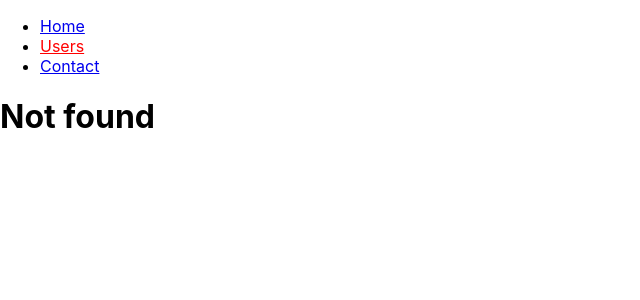
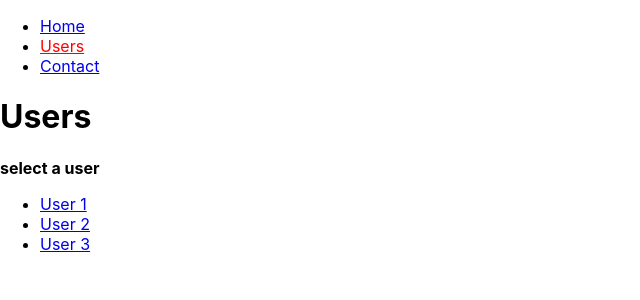
Before and after one commit to agileontheweb/react-training, a React (Create React App) app: page /users in a window 1280 px wide. Before the commit this address had no page. Shown: the top 300 px of the page, without its empty margins (0-640 px from the left). Built offline with nearby package versions, Linux system fonts and the light colour scheme.

Commit message:
I dont' understand the error in User -url-

```diff
--- a/src/index.js
+++ b/src/index.js
@@ -26,7 +26,7 @@ const routing = (
       </ul>
       <Switch>
         <Route exact path="/" component={App} />
-        <Route exact path="/users/:id" component={Users} />
+        <Route exact path="/users" component={Users} />
         <Route path="/contact" component={Contact} />
         <Route component={Notfound} />
       </Switch>
```
Also changed, not shown: src/users.js (+2 -5 lines).
